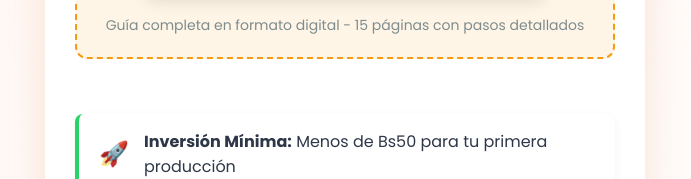
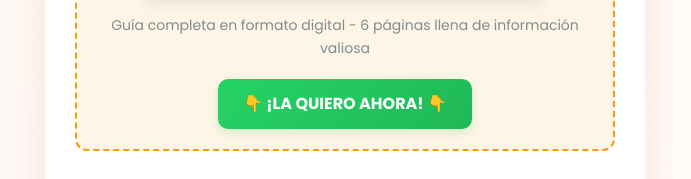
Before and after one commit to AppPasteleriavzla/Marquesa, a plain HTML site: page index.html in a window 1280 px wide. Shown: the part 857-1036 px from the top of the page, without its empty margins (295-986 px from the left). Drawn offline with Linux system fonts and the light colour scheme.

```diff
--- a/index.html
+++ b/index.html
@@ -302,6 +302,29 @@
       color: #7f8c8d;
     }
 
+    /* --- CSS AÑADIDO PARA EL BOTÓN DE SCROLL --- */
+    .cta-scroll {
+      display: inline-block;
+      background: linear-gradient(135deg, #25d366, #20b857);
+      color: white;
+      border: none;
+      padding: 12px 25px;
+      font-size: 16px;
+      font-weight: 700;
+      border-radius: 10px;
+      cursor: pointer;
+      transition: all 0.3s;
+      box-shadow: 0 4px 10px rgba(37, 211, 102, 0.2);
+      text-decoration: none;
+      margin-top: 20px;
+    }
+
+    .cta-scroll:hover {
+      transform: translateY(-2px);
+      box-shadow: 0 6px 15px rgba(37, 211, 102, 0.3);
+    }
+    /* --- FIN DE CSS AÑADIDO --- */
+
     @media (max-width: 600px) {
       .container {
         margin: 0 auto;
@@ -322,7 +345,6 @@
 </head>
 <body>
 
-  <!-- SECCIÓN HERO -->
   <div class="hero-section">
     <h1 style="font-size: 36px; margin-bottom: 10px;">🍰 TU NEGOCIO DE MARQUESAS</h1>
     <p style="font-size: 20px; opacity: 0.9;">Genera hasta <strong>Bs660 semanales</strong> desde tu cocina</p>
@@ -330,30 +352,29 @@
 
   <div class="container">
 
-    <!-- HEADER -->
     <div class="header-content">
       <div class="profit-badge">💰 MARGEN DE GANANCIA: 300%</div>
 
       <h1>La Guía Rápida para Iniciar en 7 Días</h1>
 
       <p class="subtitle">
-        **Receta Base Maestra + 2 Recetas de Lanzamiento + Plan de Negocio**
-        *El postre perfecto para emprendedoras serias que quieren resultados reales*
+        **Receta Base Maestra + 2 Recetas de Lanzamiento + Plan de Negocio** *El postre perfecto para emprendedoras serias que quieren resultados reales*
       </p>
 
-      <!-- ESPACIO PARA IMAGEN DEL EBOOK -->
       <div class="guide-preview">
         <p style="color: #d35400; font-weight: 600; margin-bottom: 15px;">📥 MIRA LO QUE RECIBIRÁS GRATIS:</p>
-        <!-- **COLOCA AQUÍ LA IMAGEN DE TU EBOOK/Guía en formato JPG/PNG** -->
-        <!-- **IMPORTANTE: Reemplaza la URL de abajo con la imagen real de tu guía ** -->
         <img src="https://d1yei2z3i6k35z.cloudfront.net/1499825/6913429bad7d7_Dise%C3%B1osint%C3%ADtulo.png" alt="Vista previa de la Guía de Marquesas - 7 Días al Éxito">
+
         <p style="font-size: 14px; color: #7f8c8d; margin-top: 10px;">
-          Guía completa en formato digital - 15 páginas con pasos detallados
+          Guía completa en formato digital - 6 páginas llena de información valiosa
         </p>
+
+        <a href="#leadForm" id="scrollToFormBtn" class="cta-scroll">
+          👇 ¡LA QUIERO AHORA! 👇
+        </a>
       </div>
     </div>
 
-    <!-- BENEFICIOS -->
     <div class="benefits-grid">
       <div class="benefit-item">
         <span class="benefit-icon">🚀</span>
@@ -381,13 +402,11 @@
       </div>
     </div>
 
-    <!-- URGENCIA -->
     <div class="urgency-box">
       <p style="margin-bottom: 10px; font-weight: 600;">⚠️ ESTA GUÍA GRATUITA ESTÁ DISPONIBLE POR TIEMPO LIMITADO</p>
       <p>Próximamente solo con el Recetario Completo ($10 USD)</p>
     </div>
 
-    <!-- === SECCIÓN DE TESTIMONIOS CON IMÁGENES DE PERFIL (FICTICIOS) === -->
     <div class="testimonials-section">
       <h2 class="section-title">🌟 RESULTADOS REALES DE EMPRENDEDORAS</h2>
 
@@ -425,7 +444,6 @@
       </div>
     </div>
 
-    <!-- === SECCIÓN DE PRUEBAS REALES (CAPTURAS DE WHATSAPP) === -->
     <div class="real-proof-section">
       <h2 class="section-title">📱 MENSAJES DE CLIENTES SATISFECHOS</h2>
       <p style="text-align: center; color: #7f8c8d; margin-bottom: 20px;">
@@ -470,7 +488,6 @@
       </div>
     </div>
 
-    <!-- FORMULARIO -->
     <div class="form-container">
       <form id="leadForm">
         <input type="text" id="name" placeholder="📝 Tu nombre completo" required>
@@ -490,7 +507,6 @@
       </form>
     </div>
 
-    <!-- FOOTER -->
     <div class="footer-note">
       <strong>¿Qué pasa después?</strong><br>
       1. Recibes la Guía Rápida al instante<br>
@@ -499,7 +515,6 @@
     </div>
   </div>
 
-  <!-- JAVASCRIPT (TU CÓDIGO ORIGINAL) -->
   <script>
     // CONFIGURACIÓN DE SUPABASE
     const SUPABASE_URL = "https://lzflauyqlenzmbjjapau.supabase.co";
@@ -548,9 +563,18 @@
         alert("❌ Hubo un error. Intenta nuevamente o escribe directamente al WhatsApp.");
       }
     });
+
+    // --- CÓDIGO AÑADIDO PARA SCROLL SUAVE ---
+    document.getElementById("scrollToFormBtn").addEventListener("click", function(e) {
+      e.preventDefault(); // Prevenir el salto brusco del anchor
+      document.getElementById("leadForm").scrollIntoView({
+        behavior: "smooth",
+        block: "start"
+      });
+    });
+    // --- FIN DE CÓDIGO AÑADIDO ---
   </script>
 
-  <!-- PIXEL DE META -->
   <script>
     !function(f,b,e,v,n,t,s)
     {if(f.fbq)return;n=f.fbq=function(){n.callMethod?
```
